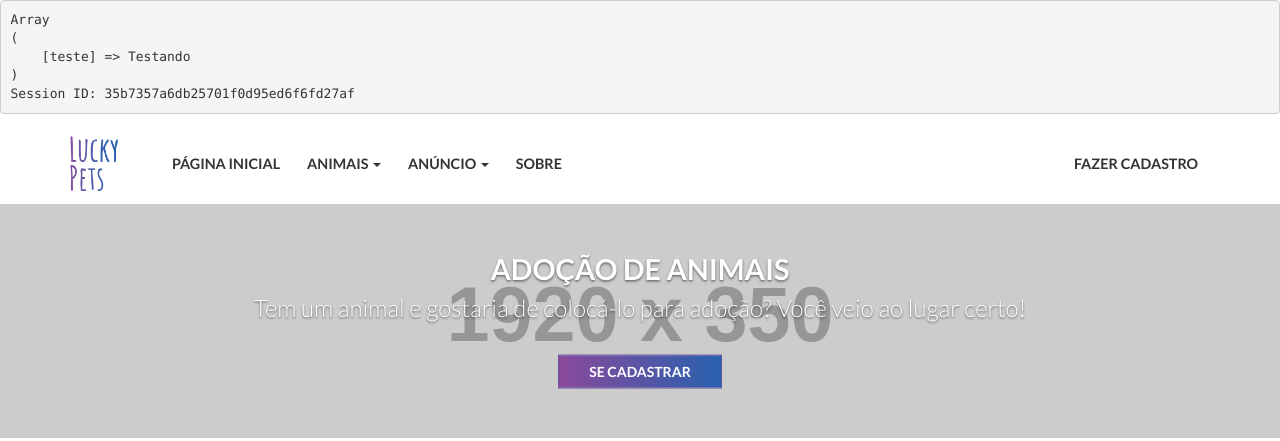
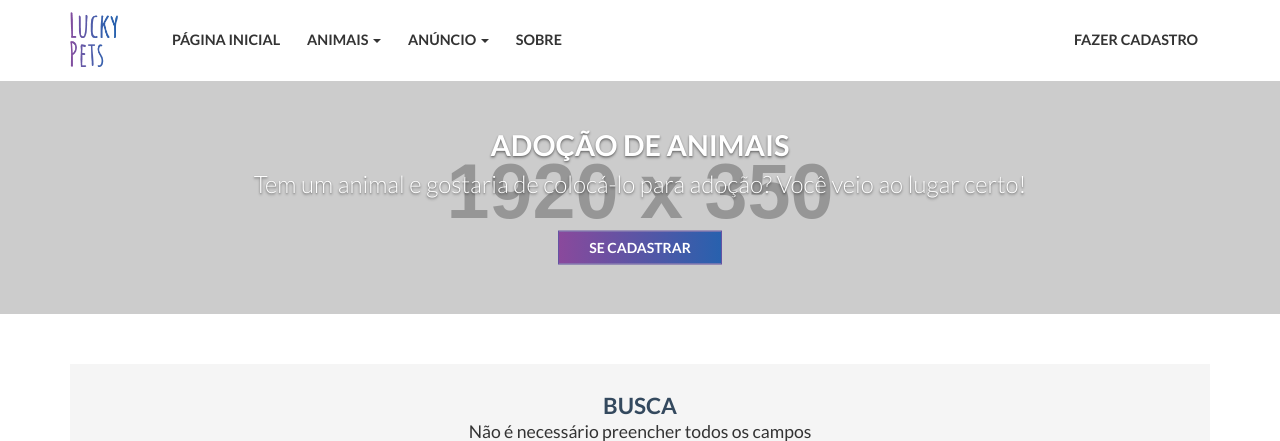
Before and after one commit to bconfortin/luckypets, a PHP site: page /luckypets-servidor/index.php in a window 1280 px wide. Shown: the top 441 px of the page. Run offline with PHP 8.4, Linux system fonts and the light colour scheme; grey boxes labelled with a size stand in for pictures from a placeholder-image service; some libraries are stand-ins or nearby versions.

Commit message:
Comentado o código de exibição da Session ID e seus parämetros.

```diff
--- a/head.php
+++ b/head.php
@@ -2,8 +2,8 @@
         if (session_status() == PHP_SESSION_NONE) {
             session_start();
         }
-        $_SESSION['teste'] = 'Testando';
-        echo '<pre>' . print_r($_SESSION, TRUE) . "Session ID: " . session_id() .'</pre>';
+        //$_SESSION['teste'] = 'Testando';
+        //echo '<pre>' . print_r($_SESSION, TRUE) . "Session ID: " . session_id() .'</pre>';
     ?>
     <link rel="icon" type="image/png" href="favicon.png" />
     <link rel="stylesheet" href="bootstrap-3.3.7-dist/css/bootstrap.min.css">
```
